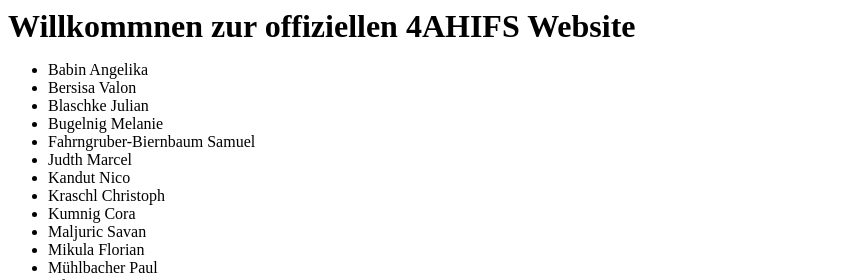
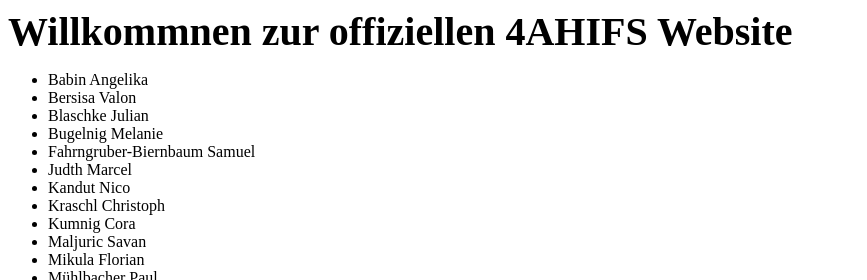
Before and after one commit to Doc313131/Doc313131.github.io, a website: page index.html in a window 1280 px wide. Shown: the top 280 px of the page, 0-867 px from the left. Drawn offline with Linux system fonts and the light colour scheme.

Commit message:
Update index.html

```diff
--- a/index.html
+++ b/index.html
@@ -1,9 +1,9 @@
 <style>
   img{display:inline; float:right}
-  h1{display:inline}
+  h1{display:inline; font-size:40px}
 </style>
 <div id="header">
-<h1  px="1000">Willkommnen zur offiziellen 4AHIFS Website</h1>
+<h1  >Willkommnen zur offiziellen 4AHIFS Website</h1>
 <img  src="http://www.htl-villach.at/fileadmin/img/logo_xmas.gif"/>
 </div>
 <ul>
```
